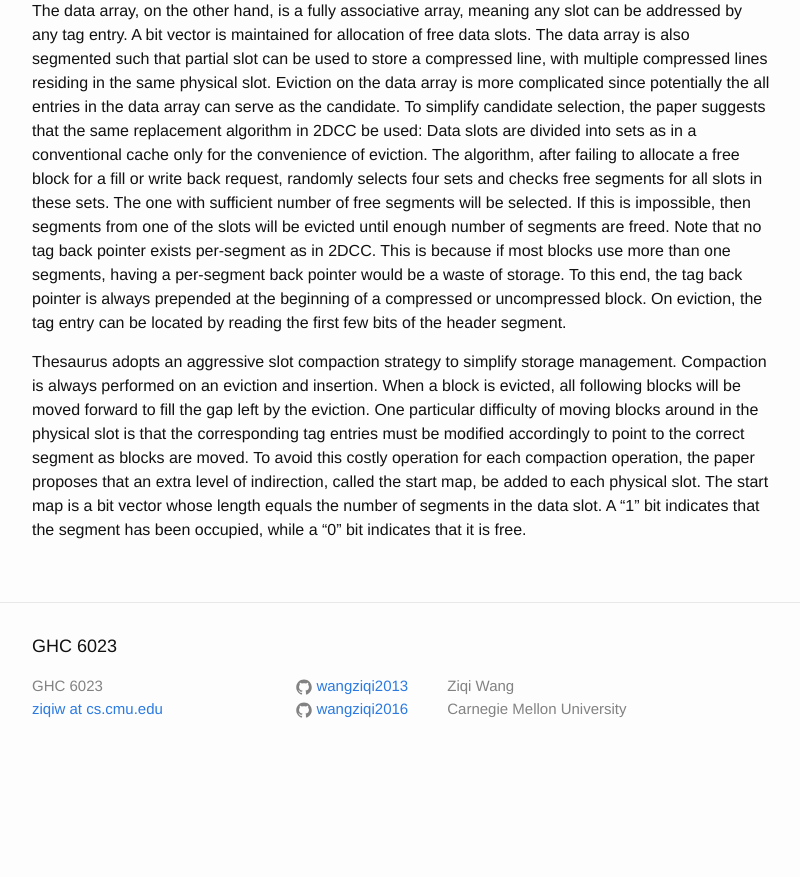
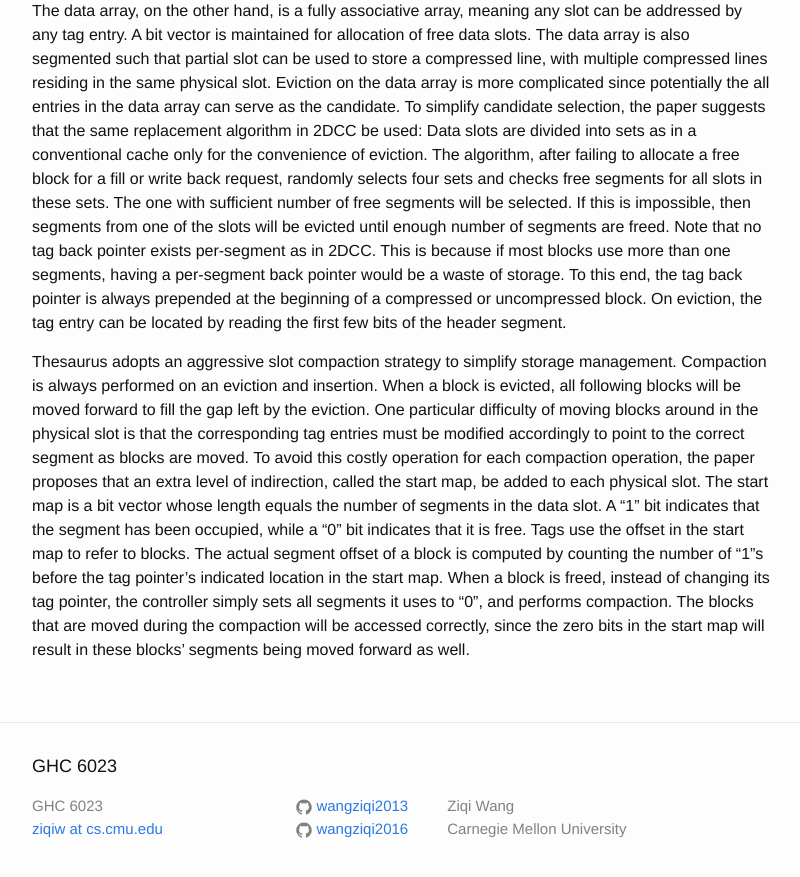
Before and after one commit to wangziqi2013/wangziqi2013.github.io, a Jekyll site: the page built from _posts/2020-07-23-thesaurus.markdown, in a window 1280 px wide and 900 px high, scrolled down 1633 px. Shown: the top 877 px of the window, without its empty margins (238-1038 px from the left). Built offline with Jekyll 4.4.1, drawn with Linux system fonts in a browser that asks for light colours; before the commit the page ends 2413 px from its top, so only the background shows below that.

Commit message:
Adding indirection

```diff
--- a/_posts/2020-07-23-thesaurus.markdown
+++ b/_posts/2020-07-23-thesaurus.markdown
@@ -80,4 +80,9 @@ One particular difficulty of moving blocks around in the physical slot is that t
 modified accordingly to point to the correct segment as blocks are moved. To avoid this costly operation for each
 compaction operation, the paper proposes that an extra level of indirection, called the start map, be added to each
 physical slot. The start map is a bit vector whose length equals the number of segments in the data slot. A "1" bit indicates
-that the segment has been occupied, while a "0" bit indicates that it is free.
+that the segment has been occupied, while a "0" bit indicates that it is free. Tags use the offset in the start map
+to refer to blocks. The actual segment offset of a block is computed by counting the number of "1"s before the tag
+pointer's indicated location in the start map. When a block is freed, instead of changing its tag pointer, the controller
+simply sets all segments it uses to "0", and performs compaction. The blocks that are moved during the compaction will
+be accessed correctly, since the zero bits in the start map will result in these blocks' segments being moved forward as
+well.
```
